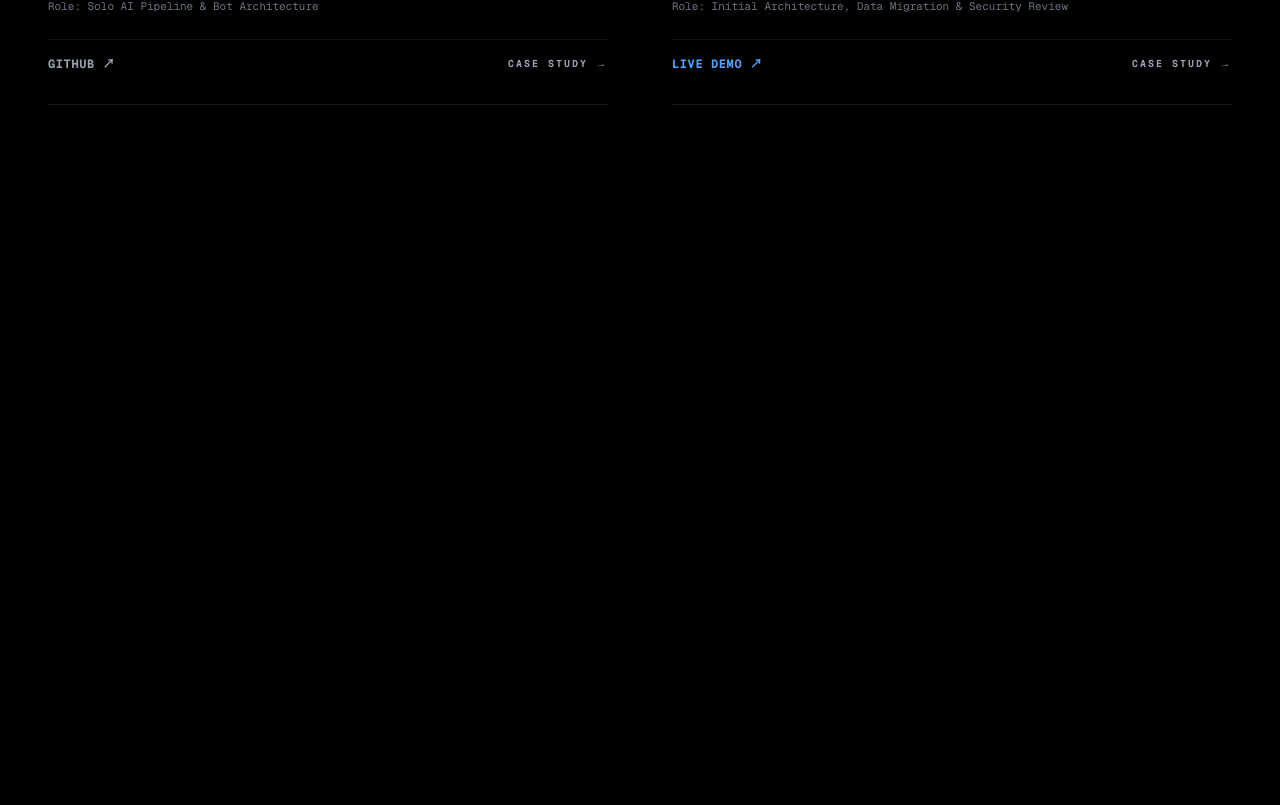
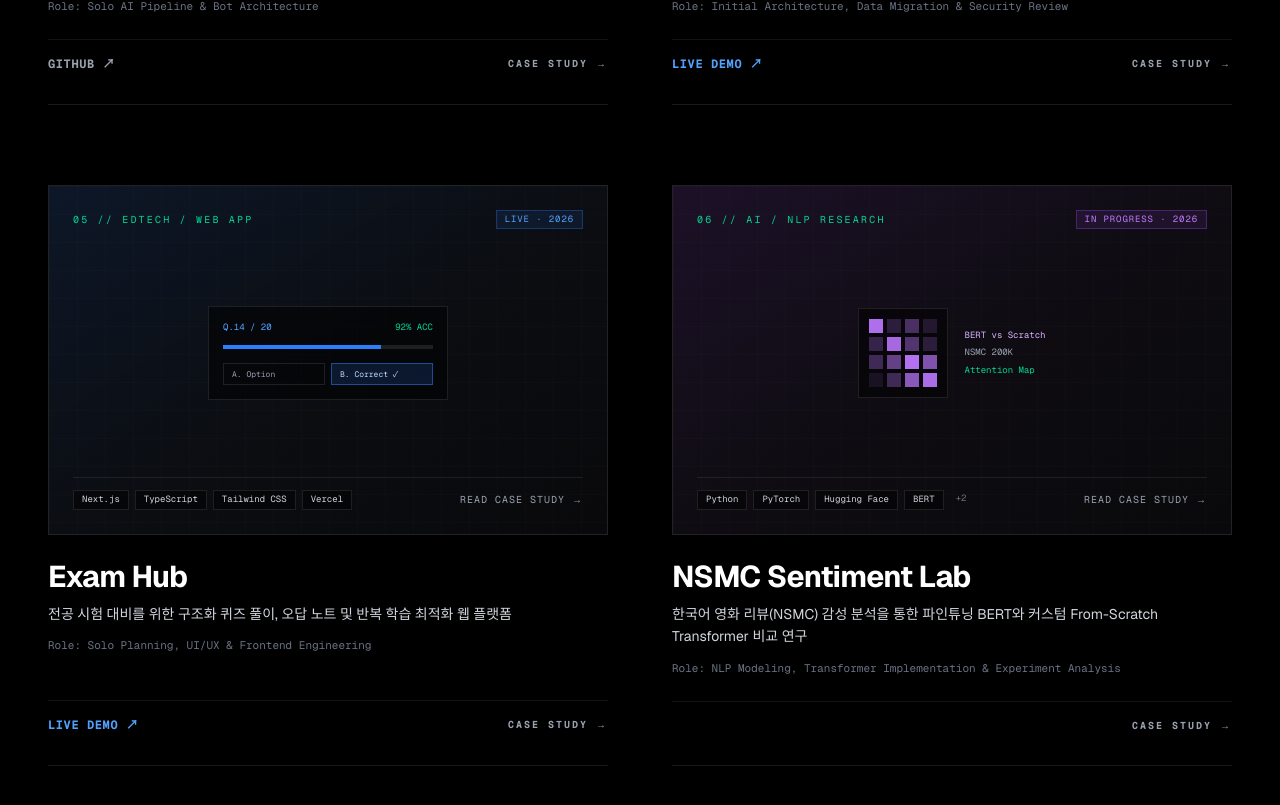
Before and after one commit to Default-Plus/Default_Plus, a Next.js app: page /projects in a window 1280 px wide. Shown: the part 1663-2468 px from the top of the page. Before the commit the page ends 1887 px from the top, so only its background shows below. Built offline with nearby package versions, Linux system fonts and the light colour scheme.

Commit message:
feat: restore Exam Hub and NSMC Sentiment Lab to Archive

```diff
--- a/app/components/ProjectVisualPreview.tsx
+++ b/app/components/ProjectVisualPreview.tsx
@@ -108,7 +108,6 @@ function SignatureGraphic({ slug }: { slug: string }) {
       );
 
     case "bowone-portfolio":
-    default:
       return (
         <div className="grid w-full max-w-[240px] grid-cols-3 gap-2">
           <div className="col-span-2 flex h-16 flex-col justify-between border border-amber-400/30 bg-amber-500/10 p-2 font-mono text-[8px] text-amber-200">
@@ -120,6 +119,49 @@ function SignatureGraphic({ slug }: { slug: string }) {
           <div className="col-span-2 flex h-10 items-center justify-between border border-white/10 bg-black/60 px-2.5 font-mono text-[8px] text-gray-400">
             <span>CI/CD Pipeline</span>
             <span className="text-emerald-400">Verified</span>
+          </div>
+        </div>
+      );
+
+    case "exam-hub":
+      return (
+        <div className="w-full max-w-[240px] space-y-2.5 border border-white/10 bg-black/55 p-3.5">
+          <div className="flex items-center justify-between text-[9px] font-mono">
+            <span className="text-blue-400">Q.14 / 20</span>
+            <span className="text-emerald-400">92% ACC</span>
+          </div>
+          <div className="h-1 w-full bg-white/10">
+            <div className="h-full w-3/4 bg-blue-500" />
+          </div>
+          <div className="grid grid-cols-2 gap-1.5 pt-1 text-[8px] font-mono text-gray-400">
+            <div className="border border-white/10 px-2 py-1">A. Option</div>
+            <div className="border border-blue-500/50 bg-blue-500/15 px-2 py-1 text-blue-200">
+              B. Correct ✓
+            </div>
+          </div>
+        </div>
+      );
+
+    case "nsmc-sentiment-lab":
+    default:
+      return (
+        <div className="flex items-center gap-4">
+          <div className="grid grid-cols-4 gap-1 border border-white/10 bg-black/55 p-2.5">
+            {[
+              0.9, 0.2, 0.35, 0.15, 0.25, 0.85, 0.4, 0.2, 0.3, 0.5, 0.92, 0.65,
+              0.1, 0.3, 0.7, 0.88,
+            ].map((val, i) => (
+              <div
+                key={i}
+                className="h-3.5 w-3.5 bg-purple-400"
+                style={{ opacity: val }}
+              />
+            ))}
+          </div>
+          <div className="space-y-1 font-mono text-[9px]">
+            <div className="text-purple-300">BERT vs Scratch</div>
+            <div className="text-gray-400">NSMC 200K</div>
+            <div className="text-emerald-400">Attention Map</div>
           </div>
         </div>
       );
--- a/app/projects/ProjectsClient.tsx
+++ b/app/projects/ProjectsClient.tsx
@@ -17,7 +17,7 @@ export default function ProjectsClient() {
     const map: Record<ProjectFilterCategory, number> = {
       All: PROJECTS.length,
       "Product & Web": 0,
-      "AI & RAG": 0,
+      "AI & Research": 0,
       Collaboration: 0,
     };
     for (const p of PROJECTS) {
--- a/app/projects/page.tsx
+++ b/app/projects/page.tsx
@@ -4,7 +4,7 @@ import ProjectsClient from "./ProjectsClient";
 export const metadata: Metadata = {
   title: "Archive",
   description:
-    "여백(Yeobaek), Café De Receipt, ARCHIVE_CAT, BOWONE Portfolio 등 Default_Plus 프로젝트 아카이브.",
+    "여백(Yeobaek), Café De Receipt, ARCHIVE_CAT, BOWONE Portfolio, Exam Hub, NSMC Sentiment Lab 등 Default_Plus 프로젝트 아카이브.",
 };
 
 export default function ProjectsPage() {
--- a/data/projects.ts
+++ b/data/projects.ts
@@ -1,10 +1,10 @@
 export type ProjectFilterCategory =
   | "All"
   | "Product & Web"
-  | "AI & RAG"
+  | "AI & Research"
   | "Collaboration";
 
-export type ProjectStatus = "Live" | "Active";
+export type ProjectStatus = "Live" | "Active" | "In Progress";
 
 export type ProjectAccent = "blue" | "emerald" | "purple" | "amber";
 
@@ -232,7 +232,7 @@ export const PROJECTS: Project[] = [
     title: "ARCHIVE_CAT",
     subtitle: "Hybrid RAG Knowledge Assistant & Persistent Vector Archive",
     category: "AI / Local RAG Engine",
-    filterCategory: "AI & RAG",
+    filterCategory: "AI & Research",
     status: "Active",
     accent: "purple",
     year: "2026",
@@ -370,12 +370,147 @@ export const PROJECTS: Project[] = [
     techStack: ["Next.js", "TypeScript", "Tailwind CSS", "Vercel", "CI/CD"],
     demoUrl: "https://portfolio-bowone.vercel.app/",
   },
+  {
+    id: "05",
+    slug: "exam-hub",
+    title: "Exam Hub",
+    subtitle: "Structured Exam Quiz & Mistake Review Platform",
+    category: "EdTech / Web App",
+    filterCategory: "Product & Web",
+    status: "Live",
+    accent: "blue",
+    year: "2026",
+    description:
+      "전공 시험 대비를 위한 구조화 퀴즈 풀이, 오답 노트 및 반복 학습 최적화 웹 플랫폼",
+    overview:
+      "PDF와 필기에 흩어진 예상 문제를 반복 학습하기 어려운 비효율을 해결하기 위해 제작한 웹 퀴즈 플랫폼입니다. 과목·단원별 문제 데이터를 구조화하고 즉각적인 채점 피드백과 오답 집중 복습 흐름을 제공해 시험 대비 회독 효율을 높였습니다.",
+    role: "Solo Planning, UI/UX & Frontend Engineering",
+    metrics: [
+      { label: "Core Loop", value: "Quiz → Mistake Note → Retry" },
+      { label: "Deployment", value: "Vercel Edge Static" },
+      { label: "Focus", value: "Fast Mobile & Keyboard UX" },
+    ],
+    highlights: [
+      "과목·단원별 객관식/단답형 문제 데이터를 타입 안전한 JSON 구조로 모델링해 신규 시험 세트 확장성 확보",
+      "오답 자동 수집 및 취약 문항 재풀이(Wrong-Answer Loop) UX 설계로 짧은 시간 내 회독 효율 극대화",
+      "모바일 환경에서도 빠르게 문제를 풀고 해설을 확인할 수 있는 경량 반응형 인터페이스 구현",
+    ],
+    architecture: [
+      {
+        layer: "Question Schema",
+        title: "Typed Subject / Unit Bank",
+        detail:
+          "과목·챕터·정답·해설을 정규화해 새로운 과목 문제집을 선언적으로 추가 가능",
+      },
+      {
+        layer: "Quiz Engine",
+        title: "Session State & Mistake Queue",
+        detail:
+          "풀이 진행률, 정답률 통계, 틀린 문제 필터링 상태를 클라이언트에서 즉각 계산·보존",
+      },
+      {
+        layer: "UX Layer",
+        title: "Distraction-Free Mobile-First UI",
+        detail:
+          "빠른 반복 학습에 최적화된 명료한 시각 위계와 즉시 해설 토글 지원",
+      },
+    ],
+    decisions: [
+      {
+        topic: "학습 상태 유지 방식",
+        considered: "회원가입 및 서버 DB 기반 학습 이력 저장",
+        chosen: "로그인 없는 브라우저 로컬 영속화 + 구조화 문제 은행",
+        rationale:
+          "시험 직전 링크만 열면 곧바로 문제를 풀 수 있도록 진입 마찰을 완전히 제거하는 방향으로 설계했습니다.",
+      },
+    ],
+    troubleshooting: [
+      {
+        problem:
+          "문제 수가 늘어날수록 같은 순서를 기계적으로 외우게 되어 실제 시험 전이 효과가 떨어지는 문제",
+        solution:
+          "문제 및 보기 셔플 모드와 오답 전용 재응시 필터를 결합해 위치 암기가 아닌 개념 인출 중심의 반복 학습이 가능하도록 개선했습니다.",
+      },
+    ],
+    techStack: ["Next.js", "TypeScript", "Tailwind CSS", "Vercel"],
+    demoUrl: "https://exam-hub-gold.vercel.app/",
+  },
+  {
+    id: "06",
+    slug: "nsmc-sentiment-lab",
+    title: "NSMC Sentiment Lab",
+    subtitle: "Pretrained BERT vs. From-Scratch Transformer Comparative Study",
+    category: "AI / NLP Research",
+    filterCategory: "AI & Research",
+    status: "In Progress",
+    accent: "purple",
+    year: "2026",
+    description:
+      "한국어 영화 리뷰(NSMC) 감성 분석을 통한 파인튜닝 BERT와 커스텀 From-Scratch Transformer 비교 연구",
+    overview:
+      "한국어 감성 분석 아키텍처 비교 연구 프로젝트입니다. 대규모 코퍼스로 사전학습된 BERT 파인튜닝 모델과 PyTorch로 바닥부터 직접 구현한 커스텀 Transformer 인코더를 동일 데이터셋(NSMC)에서 대조 실험하며, 정확도뿐만 아니라 학습 효율·추론 레이턴시·어텐션 패턴의 구조적 차이를 정량·정성적으로 분석합니다.",
+    role: "NLP Modeling, Transformer Implementation & Experiment Analysis",
+    metrics: [
+      { label: "Dataset", value: "NSMC (200K Korean Reviews)" },
+      { label: "Models", value: "Fine-tuned BERT vs Custom" },
+      { label: "Evaluation", value: "Accuracy · F1 · Latency" },
+    ],
+    highlights: [
+      "PyTorch 기반 Multi-Head Self-Attention, Positional Encoding, Residual LayerNorm을 포함한 커스텀 Transformer 인코더 From-Scratch 구현",
+      "사전학습 BERT 파인튜닝 모델과의 동일 전처리·평가 프로토콜 설계로 정확도·F1·Epoch당 학습 시간·추론 지연 시간 정량 비교",
+      "한국어 부정 표현·반어적 리뷰에서의 Self-Attention 가중치 시각화 및 오분류 에러 케이스 심층 분석",
+    ],
+    architecture: [
+      {
+        layer: "Data Pipeline",
+        title: "NSMC Preprocessing & Tokenization",
+        detail:
+          "결측/노이즈 정제, 서브워드 토크나이징 및 패딩 마스크 생성으로 두 모델 간 공정한 평가 기준 확립",
+      },
+      {
+        layer: "Track A (Baseline)",
+        title: "Pretrained Korean BERT Fine-tuning",
+        detail:
+          "Hugging Face `AutoModelForSequenceClassification` 기반 Mixed Precision(`bf16`/`fp16`) 학습",
+      },
+      {
+        layer: "Track B (Custom)",
+        title: "From-Scratch PyTorch Transformer",
+        detail:
+          "임베딩·Multi-Head Attention·FFN 블록을 직접 구현해 하이퍼파라미터와 파라미터 효율성 탐색",
+      },
+      {
+        layer: "Evaluation",
+        title: "Metrics, Latency & Attention Analysis",
+        detail:
+          "Accuracy/F1, 추론 속도(ms/sample), 어텐션 히트맵 비교 리포트 도출",
+      },
+    ],
+    decisions: [
+      {
+        topic: "학습 정밀도 및 실험 반복 속도",
+        considered: "기본 FP32 단정밀도 학습",
+        chosen: "Mixed Precision (`bf16`/`fp16`) + 통일된 평가 파이프라인",
+        rationale:
+          "메모리 효율을 높여 대조 실험 반복 속도를 개선하고, 다양한 시퀀스 길이·레이어 깊이 조합을 일관된 기준으로 검증하기 위해 채택했습니다.",
+      },
+    ],
+    troubleshooting: [
+      {
+        problem:
+          "사전학습 가중치가 없는 From-Scratch Transformer에서 초기 학습 불안정 및 빠른 과적합(Overfitting) 발생",
+        solution:
+          "Linear Warmup + Cosine Decay 스케줄러, Attention Dropout, Label Smoothing을 조합해 학습 곡선을 안정화하고 일반화 성능을 개선했습니다.",
+      },
+    ],
+    techStack: ["Python", "PyTorch", "Hugging Face", "BERT", "Transformer", "NLP"],
+  },
 ];
 
 export const PROJECT_FILTERS: ProjectFilterCategory[] = [
   "All",
   "Product & Web",
-  "AI & RAG",
+  "AI & Research",
   "Collaboration",
 ];
 
```
Also changed, not shown: 1 other file (tests, documents, lock files or other folders).
